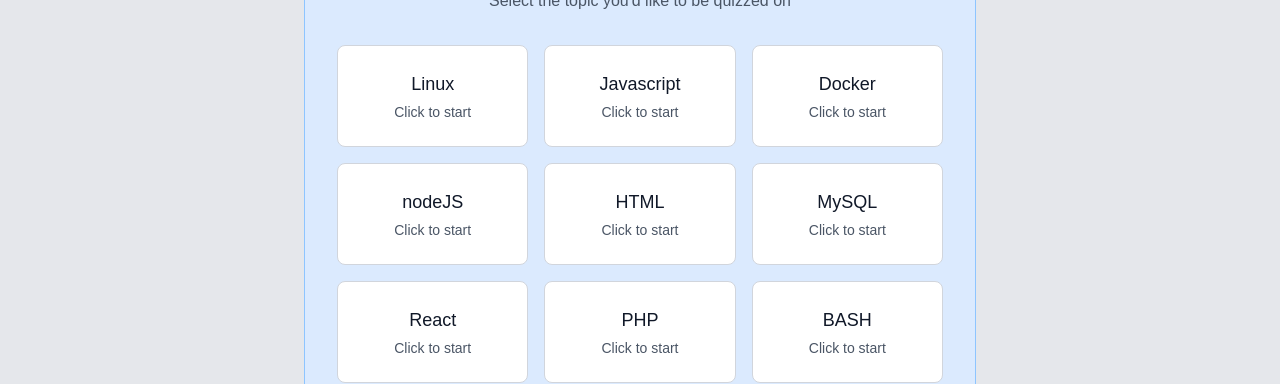
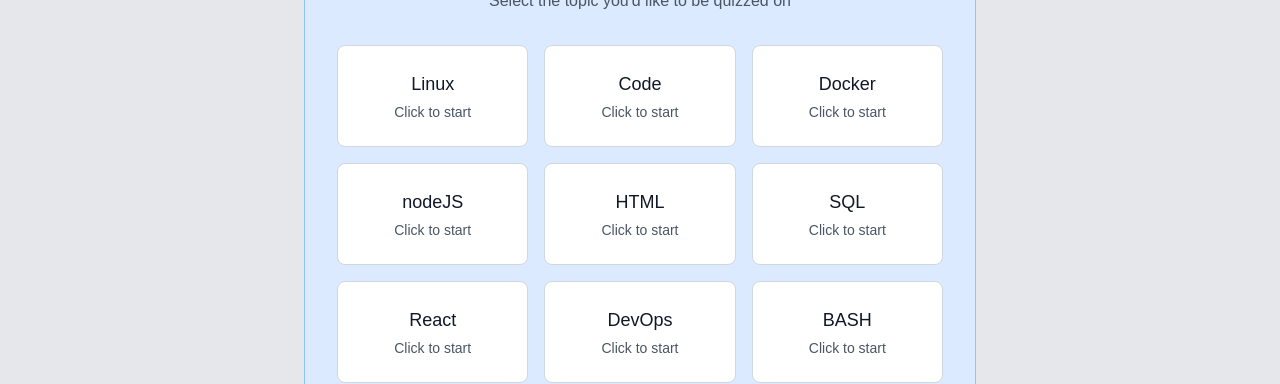
Before and after one commit to daryldewilde/React_Quiz_App, a React (Create React App) app: page /subjects in a window 1280 px wide. Shown: the part 196-580 px from the top of the page. Built offline with nearby package versions, Linux system fonts and the light colour scheme; no server answers.

Commit message:
fix: update quiz categories for consistency and accuracy

```diff
--- a/src/api.ts
+++ b/src/api.ts
@@ -19,12 +19,12 @@ export const staleTime = 1000 * 60 * 30; // 30 mins - how long data is considere
 // Categories available for quizzes
 export const categories = [
     "Linux",
-    "Javascript",
+    "Code",
     "Docker",
     "nodeJS",
     "HTML",
-    "MySQL",
+    "SQL",
     "React",
-    "PHP",
+    "DevOps",
     "BASH"
 ];
```
